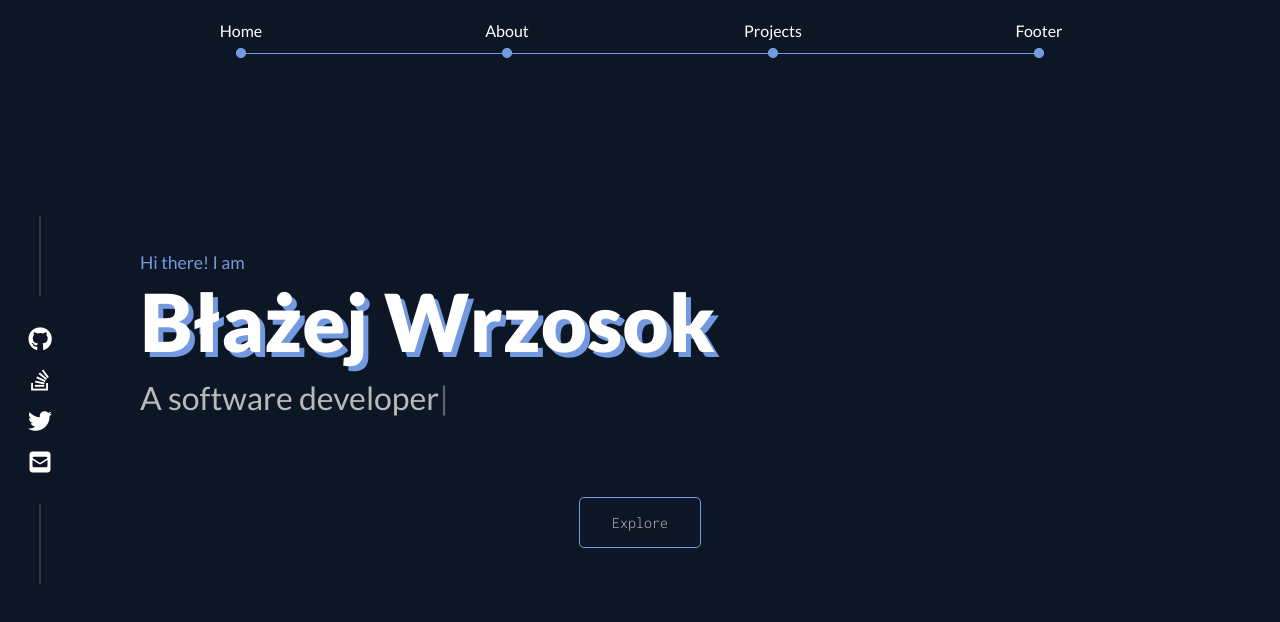
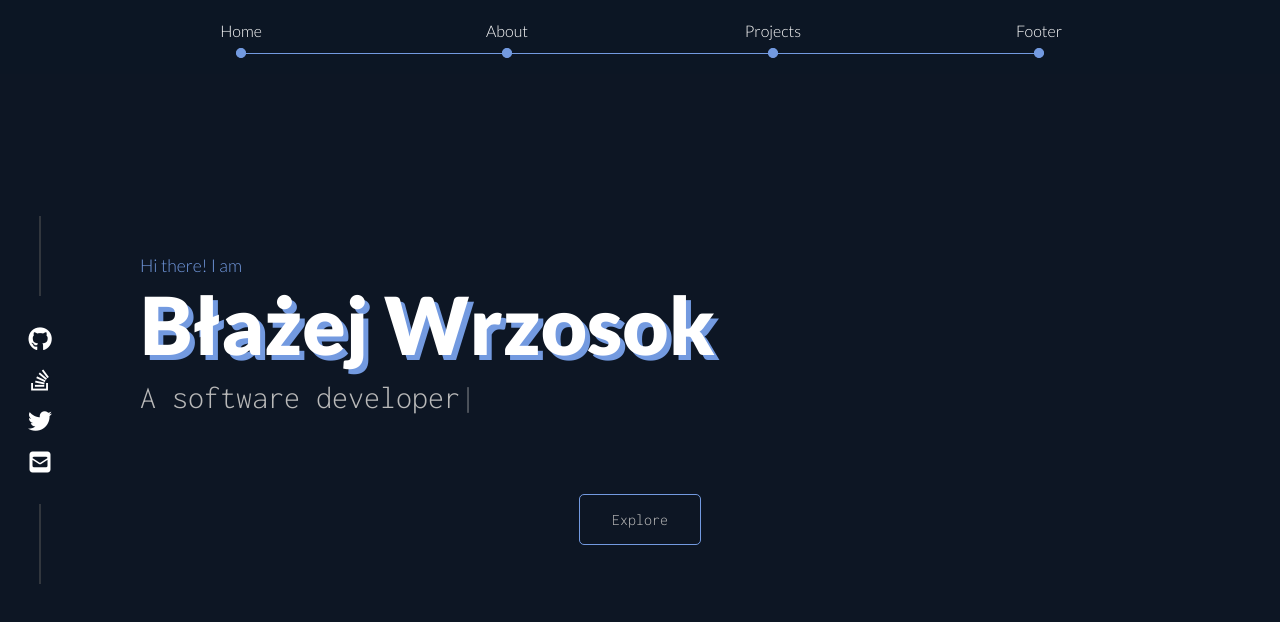
Before and after one commit to wblazej/wblz.xyz, a React (Create React App) app: page / in a window 1280 px wide. Shown: the top 622 px of the page. Built offline with nearby package versions, Linux system fonts and the light colour scheme.

Commit message:
sass index file -> small fix

```diff
--- a/src/style/index.scss
+++ b/src/style/index.scss
@@ -8,9 +8,5 @@ body {
     color: $primary-font-color;
     font-family: 'Lato', sans-serif;
     height: 200rem;
+    font-weight: 300;
 }
-
-* {
-    font-family: 'Lato', sans-serif;
-    font-weight: 400;
-}
```
